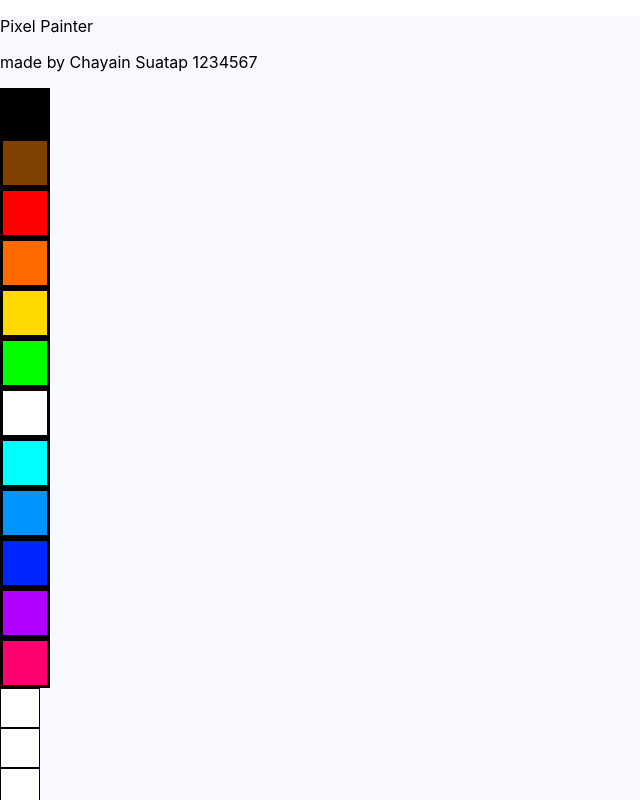
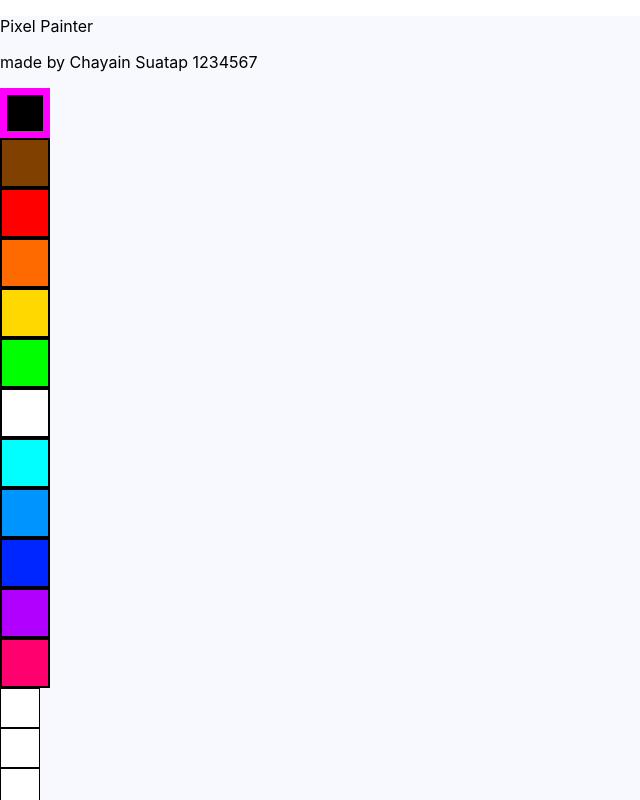
Before and after one commit to cpe-cmu-261207/lab-08-FrienDDDD, a Next.js app: page / in a window 1280 px wide. Shown: the top 800 px of the page, without its empty margins (0-640 px from the left). Built offline with nearby package versions, Linux system fonts and the light colour scheme.

Commit message:
update ColorPicker

```diff
--- a/components/ColorPicker.jsx
+++ b/components/ColorPicker.jsx
@@ -13,18 +13,12 @@ export default function ColorPicker(props) {
         width: "50px",
         height: "50px",
         borderStyle: "solid",
-
-        //if this color is selected, show this
-        //borderColor: "magenta",
-        //borderWidth: "7px",
-
-        //if this color is not selected, show this
-        //borderColor: "black",
-        //borderWidth: "2px",
+        borderColor: selColor === color ? "magenta" : "black",
+        borderWidth: selColor === color ? "7px" : "2px",
       }}
       onClick={() => {
         //set selecting color when clicked
-        //your code here
+        setSelColor(color);
       }}
     />
   );
```
